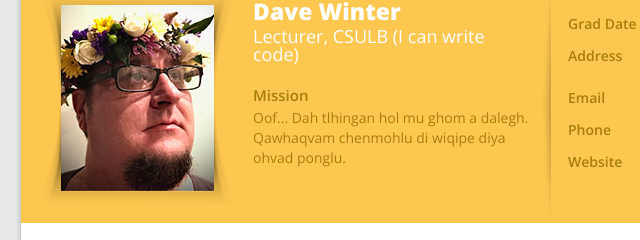
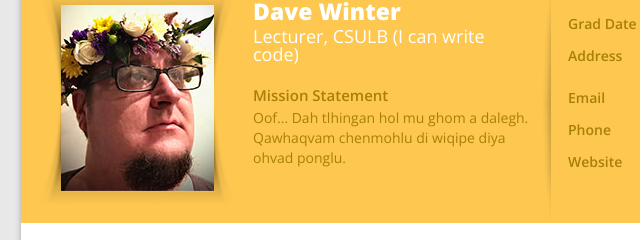
Before and after one commit to lvunguyen/Github-Workshop-Section-3, a plain HTML site: page index.html in a window 1280 px wide. Shown: the part 147-387 px from the top of the page, 189-829 px from the left. Drawn offline with nearby package versions, Linux system fonts and the light colour scheme; some packages are replaced by stand-ins of ours.

Commit message:
better title for mission statement

```diff
--- a/index.html
+++ b/index.html
@@ -67,7 +67,7 @@
                         </div>
                         <h1>Dave Winter</h1>
                         <h3>Lecturer, CSULB (I can write code)</h3>
-                        <h4>Mission</h4>
+                        <h4>Mission Statement</h4>
                         <p>Oof... Dah tlhingan hol mu ghom a dalegh.  Qawhaqvam chenmohlu di wiqipe diya ohvad ponglu.</p>
                     </div>
                     <!-- /About section -->
```
